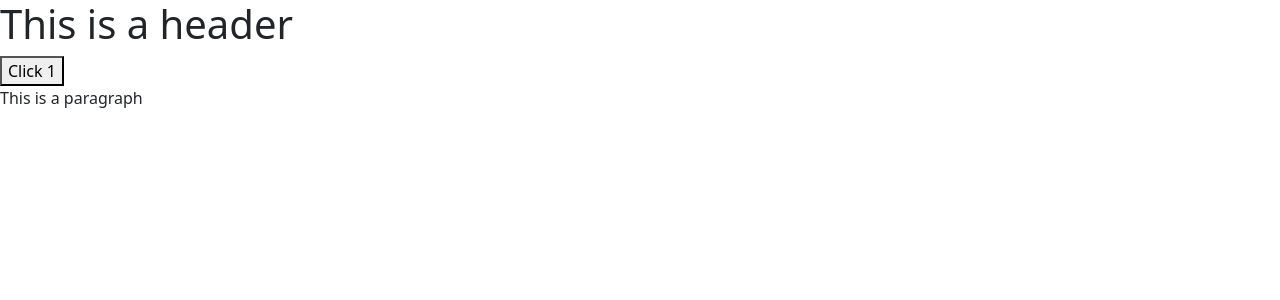
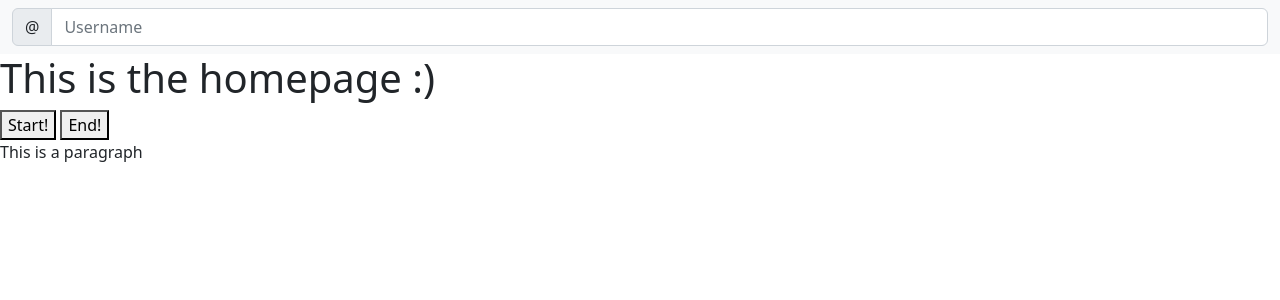
Before and after one commit to Chinchilla7/regina-flask-bootstrap, a Flask app: page / in a window 1280 px wide. Shown: the top 300 px of the page. Run offline with Flask 2, Linux system fonts and the light colour scheme; some libraries are stand-ins or nearby versions.

Commit message:
Update homepage.html

```diff
--- a/templates/homepage.html
+++ b/templates/homepage.html
@@ -6,8 +6,27 @@
         <!-- important to note, that the location of filename by default, is going to look for things in a 'static' folder -->
     </head>
     <body>
-        <h1> This is a header</h1>
-        <button> Click 1 </button>
+        <header>
+            <nav class="navbar bg-light">
+                <form class="container-fluid">
+                  <div class="input-group">
+                    <span class="input-group-text" id="basic-addon1">@</span>
+                    <input type="text" class="form-control" placeholder="Username" aria-label="Username" aria-describedby="basic-addon1">
+                  </div>
+                </form>
+              </nav>
+        </header>
+
+
+
+        <h1> This is the homepage :)</h1>
+        <button> Start! </button>
+        <button> End! </button>
         <p> This is a paragraph</p>
+
+
+
+
+
     </body>
 </html>
```
